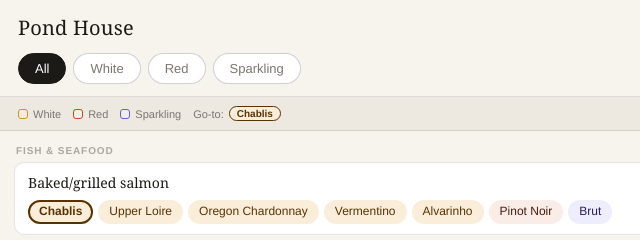
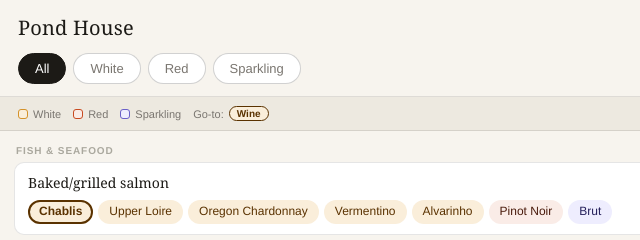
Before and after one commit to cdpond/wine_pairings, a plain HTML site: page index.html in a window 1280 px wide. Shown: the top 240 px of the page, 0-640 px from the left. Drawn offline with Linux system fonts and the light colour scheme.

Commit message:
Update go-to sample from 'Chablis' to 'Wine'

```diff
--- a/index.html
+++ b/index.html
@@ -215,7 +215,7 @@
   <div class="legend-item"><span class="legend-dot dot-white"></span>White</div>
   <div class="legend-item"><span class="legend-dot dot-red"></span>Red</div>
   <div class="legend-item"><span class="legend-dot dot-spark"></span>Sparkling</div>
-  <div class="legend-goto"><span>Go-to:</span><span class="goto-sample">Chablis</span></div>
+  <div class="legend-goto"><span>Go-to:</span><span class="goto-sample">Wine</span></div>
 </div>
 
 <div class="content" id="content"></div>
```
